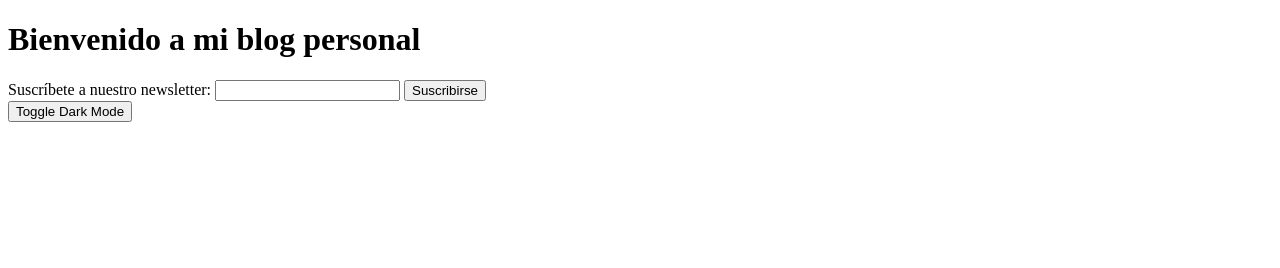
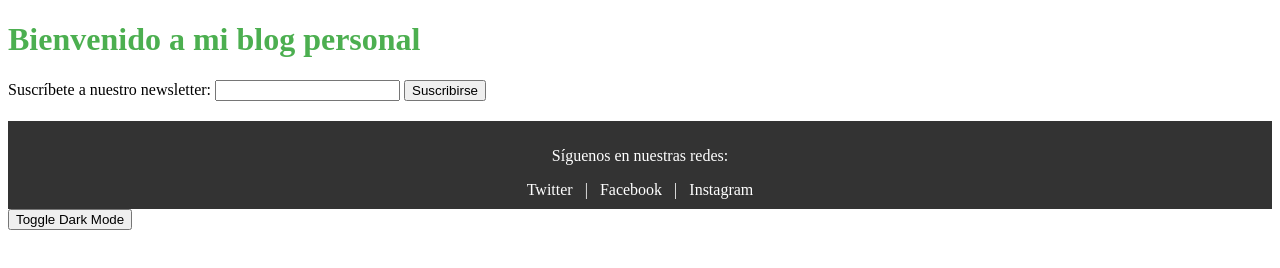
Before and after one commit to julianwonka/Lab4_GitHub, a plain HTML site: page index.html in a window 1280 px wide. Drawn offline with Linux system fonts and the light colour scheme.

Commit message:
Agregar pie de pagina y nuevo color de texto

```diff
--- a/index.html
+++ b/index.html
@@ -17,6 +17,12 @@
         <input type="email" id="email" name="email" required>
         <button type="submit">Suscribirse</button>
     </form>
+    <footer>
+        <p>Síguenos en nuestras redes:</p>
+        <a href="https://twitter.com/tu_usuario" target="_blank">Twitter</a> |
+        <a href="https://facebook.com/tu_usuario" target="_blank">Facebook</a> |
+        <a href="https://instagram.com/tu_usuario" target="_blank">Instagram</a>
+    </footer>
     <script src="main.js"></script>
 </body>
 
--- a/styles.css
+++ b/styles.css
@@ -2,3 +2,26 @@ body.dark-mode {
     background-color: #121212;
     color: #ffffff;
 }
+
+/* css/styles.css */
+h1 {
+    color: #4CAF50; /* Cambia el color al que prefieras */
+}
+
+footer {
+    background-color: #333;
+    color: #ffffff;
+    text-align: center;
+    padding: 10px;
+    margin-top: 20px;
+}
+
+footer a {
+    color: #ffffff;
+    text-decoration: none;
+    margin: 0 8px;
+}
+
+footer a:hover {
+    text-decoration: underline;
+}
```
